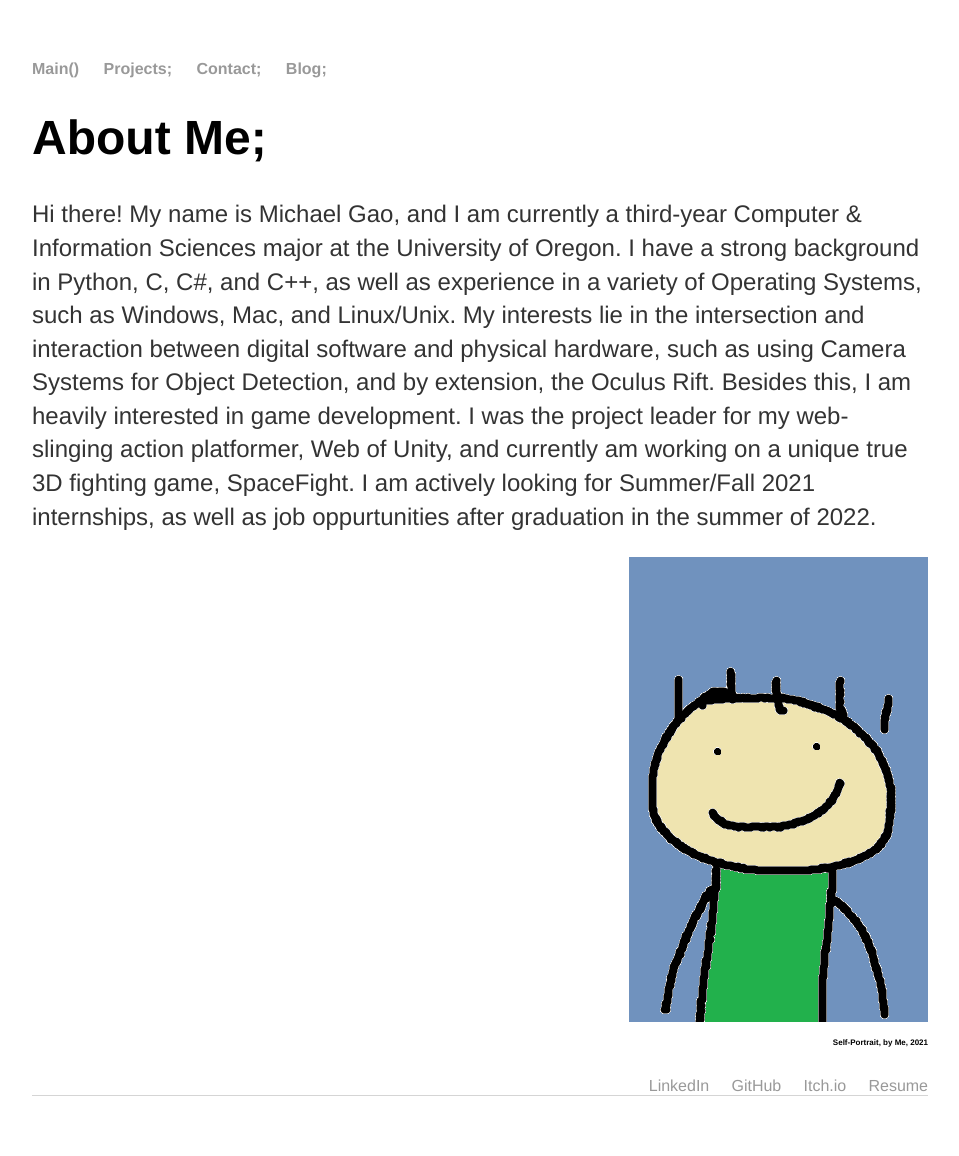
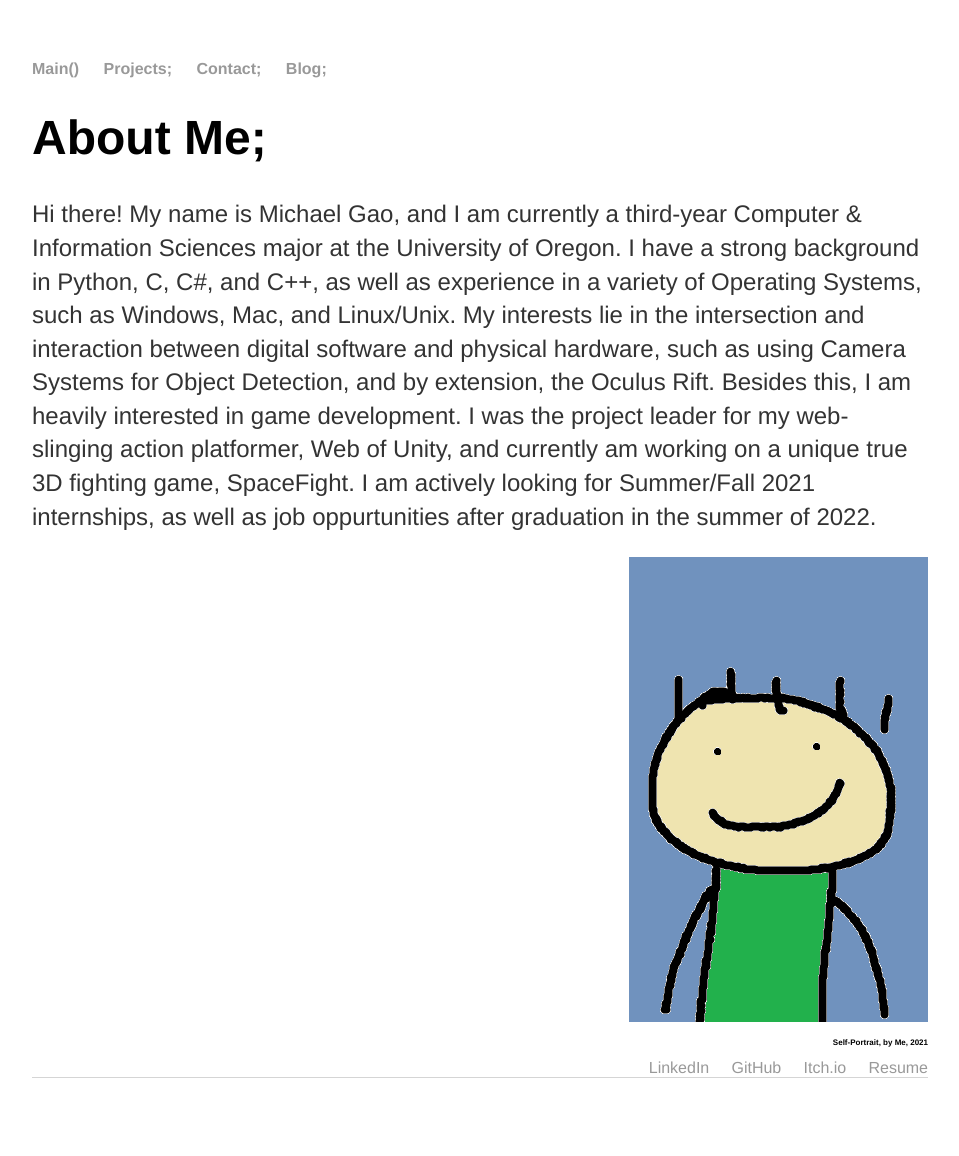
Before and after one commit to michael-c-gao/WebsiteOfMichael, a Jekyll site: the page built from index.html, in a window 1280 px wide. Shown: the whole page, without its empty margins (160-1119 px from the left). Built offline with Jekyll 4.4.1, drawn with Linux system fonts in a browser that asks for light colours.

Commit message:
Update index.html

```diff
--- a/index.html
+++ b/index.html
@@ -10,6 +10,6 @@
 	unique true 3D fighting game, SpaceFight. I am actively looking for Summer/Fall 2021 internships, as well as job oppurtunities after graduation in the summer of 2022. </p>
 
 	<div align="right"><img src="selfportrait.png" alt="Self Portrait"></div>
-	<div align="right"><h4>Self-Portrait, by Me, 2021</h4></div> &nbsp; &nbsp; &nbsp;
+	<div align="right"><h4>Self-Portrait, by Me, 2021</h4></div>
 	<div align="right"><a href="https://www.linkedin.com/in/michael-c-gao/">LinkedIn</a> &nbsp; &nbsp; <a href="https://github.com/michael-c-gao">GitHub</a> &nbsp; &nbsp; <a href="https://mexhal.itch.io/">Itch.io</a> &nbsp; &nbsp; <a href="GaoMichaelResume.pdf" target="resume">Resume</a></div>
 	</div>
```
